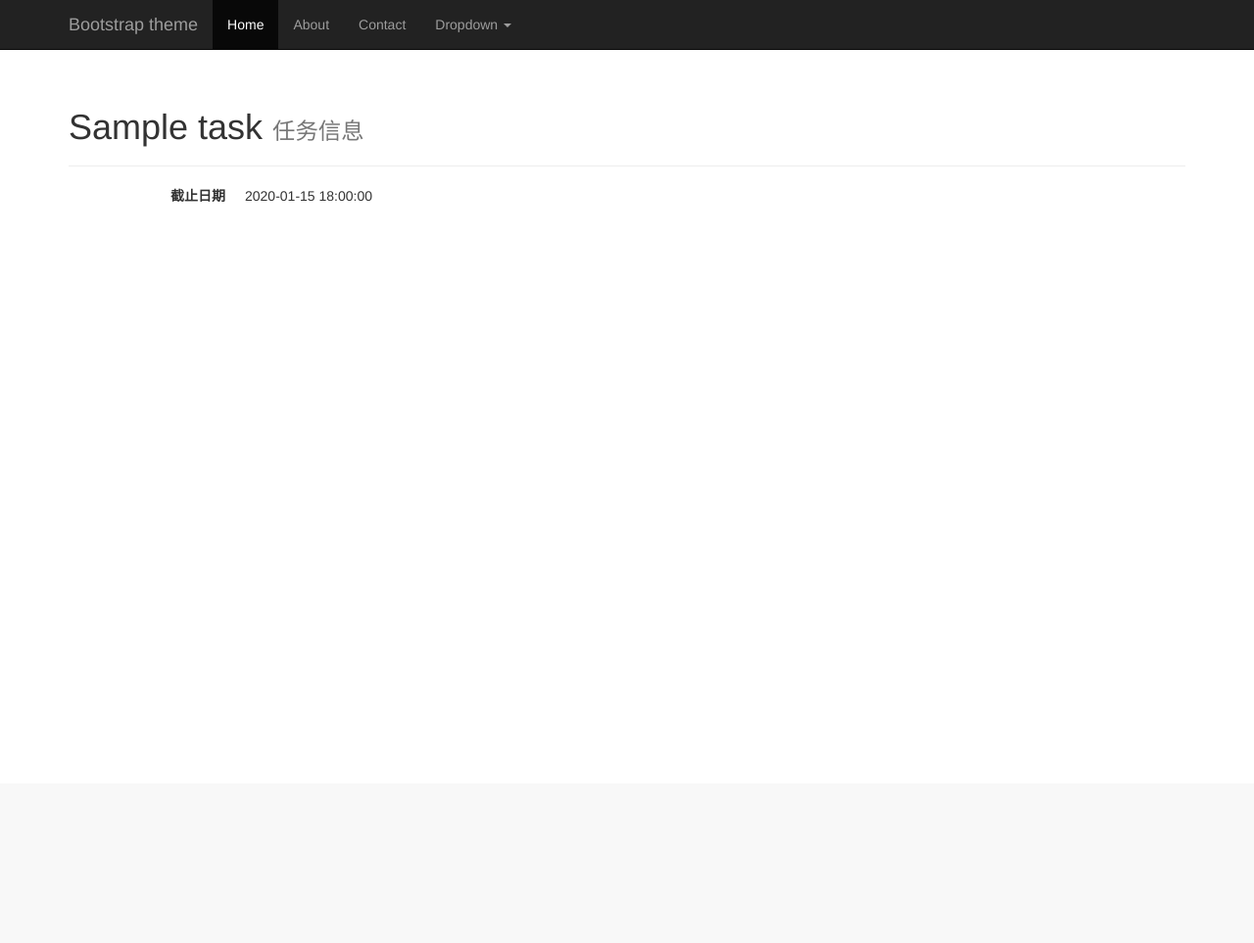
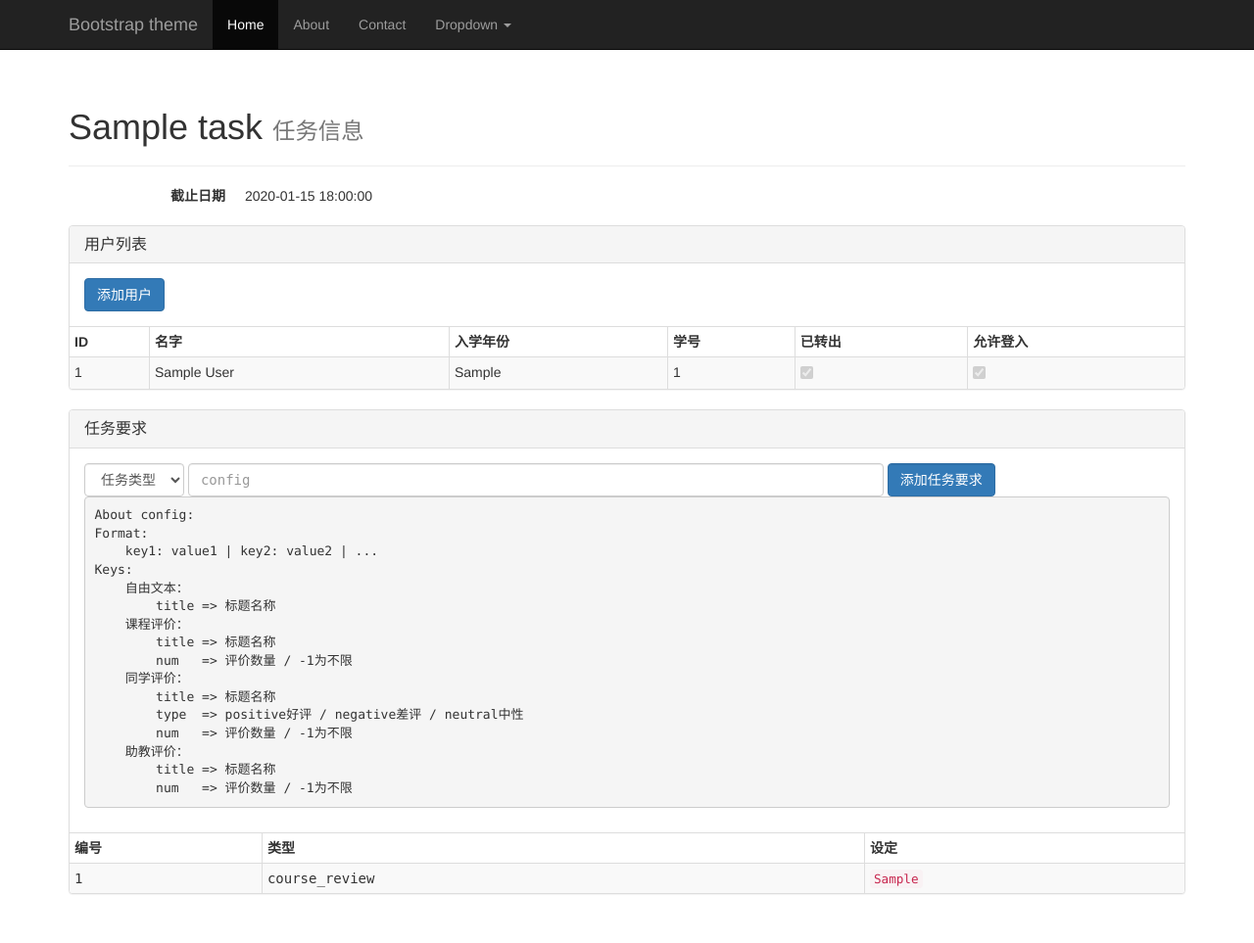
Before and after one commit to abcdabcd987/acm-semester-report, a Flask app: page /task/1/info in a window 1280 px wide. Shown: the whole page at 98% size. Before the commit the page ends 206 px from the top, so only its background shows below. Run offline with Flask 2, Linux system fonts and the light colour scheme; the visitor is signed in with stand-in values (Sample User, id 1); tables that the repository leaves empty hold one stand-in row (values such as "Sample post"); some libraries are stand-ins or nearby versions.

Commit message:
task add user / add requirement

```diff
--- a/acm_report/templates/task_info.html
+++ b/acm_report/templates/task_info.html
@@ -9,4 +9,92 @@
   <dd>{{task.deadline | format_from_utc}}</dd>
 </dl>
 
+<div class="panel panel-default">
+  <div class="panel-heading"><h2 class="panel-title">用户列表</h2></div>
+  <div class="panel-body">
+    <a class="btn btn-primary" href="{{ url_for('get_user_list') }}">
+      <i class="icon-filter icon-white"></i> 添加用户
+    </a>
+  </div>
+  <table class="table table-striped table-bordered table-condensed table-helper table-hover">
+    <thead>
+      <tr>
+        <th>ID</th>
+        <th>名字</th>
+        <th>入学年份</th>
+        <th>学号</th>
+        <th>已转出</th>
+        <th>允许登入</th>
+      </tr>
+    </thead>
+    <tbody>
+    {% for u in users %}
+      <tr data-value="{{u.id}}">
+        <td>{{u.id}}</td>
+        <td>{{u.name}}</td>
+        <td>{{u.category}}</td>
+        <td>{{u.stuid}}</td>
+        <td><input type="checkbox" {% if u.dropped %}checked{% endif %} disabled></td>
+        <td><input type="checkbox" {% if u.allow_login %}checked{% endif %} disabled></td>
+      </tr>
+    {% endfor %}
+    </tbody>
+  </table>
+</div>
+
+<div class="panel panel-default">
+  <div class="panel-heading"><h2 class="panel-title">任务要求</h2></div>
+  <div class="panel-body">
+    <form class="form-inline" method="post" action="{{ url_for('post_task_add_requirement') }}">
+      <fieldset>
+        <input type="hidden" name="id" value="{{task.id}}">
+        <select name="type" class="input-md form-control">
+          <option value="None" selected>任务类型</option>
+          <option value="freetext">自由文本</option>
+          <option value="course_review">课程评价</option>
+          <option value="peer_review">同学评价</option>
+          <option value="ta_review">助教评价</option>
+        </select>
+        <input type="text" name="config" size="80" class="input-md form-control monospace" placeholder="config">
+        <button type="submit" class="form-control btn-md btn-primary">
+          <i class="icon-filter icon-white"></i> 添加任务要求
+        </button>
+      </fieldset>
+    </form>
+    <pre>About config:
+Format:
+    key1: value1 | key2: value2 | ...
+Keys:
+    自由文本：
+        title => 标题名称
+    课程评价：
+        title => 标题名称
+        num   => 评价数量 / -1为不限
+    同学评价：
+        title => 标题名称
+        type  => positive好评 / negative差评 / neutral中性
+        num   => 评价数量 / -1为不限
+    助教评价：
+        title => 标题名称
+        num   => 评价数量 / -1为不限</pre>
+  </div>
+  <table class="table table-striped table-bordered table-condensed table-helper table-hover">
+    <thead>
+      <tr>
+        <th>编号</th>
+        <th>类型</th>
+        <th>设定</th>
+      </tr>
+    </thead>
+    <tbody>
+    {% for r in requirements %}
+      <tr class="monospace" data-value="{{r.id}}">
+        <td>{{r.order}}</td>
+        <td>{{r.type.name}}</td>
+        <td><code>{{r.config}}</code></td>
+      </tr>
+    {% endfor %}
+    </tbody>
+  </table>
+</div>
 {% endblock %}
--- a/acm_report/views.py
+++ b/acm_report/views.py
@@ -1,6 +1,5 @@
 # -*- coding: utf-8 -*-
 from __future__ import unicode_literals
-import pytz
 import uuid
 import functools
 import pypinyin
@@ -194,7 +193,8 @@ def get_user_list():
 
     users = query.order_by(User.id.desc()).all()
     categories = db_session.query(User.category).distinct().all()
-    return render_template('user_list.html', users=users, categories=categories)
+    tasks = db_session.query(Task).filter(Task.deadline > datetime.utcnow()).all()
+    return render_template('user_list.html', users=users, categories=categories, tasks=tasks)
 
 
 @app.route('/manage/batch-add-users')
@@ -272,7 +272,7 @@ def post_task_new():
         session['get_task_new_title'] = title
         session['get_task_new_deadline'] = request.form.get('deadline', '').strip()
         return redirect(url_for('get_task_new'))
-    task = Task(title=title, deadline=deadline)
+    task = Task(title=title, deadline=deadline, published=False)
     db_session.add(task)
     db_session.commit()
     return redirect(url_for('get_task_info', id=task.id))
@@ -292,4 +292,105 @@ def get_task_info(id):
     if not task:
         flash('找不到该任务', 'warning')
         return redirect(url_for('get_task_list'))
-    return render_template('task_info.html', task=task)
+    return render_template('task_info.html',
+                           task=task,
+                           users=task.users,
+                           requirements=task.requirements)
+
+
+@app.route('/task/add_users', methods=['POST'])
+@login_required
+def post_task_add_users():
+    selected = request.form.get('selected', '').split('|')
+    id = request.form.get('taskid', None)
+    try:
+        id = int(id)
+    except:
+        pass
+    task = db_session.query(Task).filter(Task.id == id).first()
+    err = None
+    if not selected:
+        err = '没有选中的用户'
+    if not task:
+        err = '找不到该任务'
+    if not err and task.deadline < datetime.utcnow():
+        err = '该任务已过截止日期'
+    if err:
+        flash(err, 'warning')
+        return redirect(url_for('get_user_list'))
+
+    for u in task.users:
+        uid = str(u.id)
+        if uid in selected:
+            selected.remove(uid)
+
+    users = db_session.query(User).filter(User.id.in_(selected)).all()
+    if len(users) != len(selected):
+        flash('某个用户不存在于数据库中', 'warning')
+        return redirect(url_for('get_user_list'))
+    task.users.extend(users)
+    db_session.commit()
+
+    flash('添加用户成功', 'success')
+    return redirect(url_for('get_task_info', id=task.id))
+
+
+def check_task_requirement_config(config, type):
+    allowed_keys = {
+        TaskRequirementType.freetext: {'title'},
+        TaskRequirementType.ta_review: {'title', 'num'},
+        TaskRequirementType.course_review: {'title', 'num'},
+        TaskRequirementType.peer_review: {'title', 'num', 'type'},
+    }
+    for c in config.split('|'):
+        splited = c.split(':')
+        if len(splited) != 2:
+            return False
+        k, v = splited[0].strip(), splited[1].strip()
+        if k not in allowed_keys[type]:
+            return False
+        if k == 'num':
+            try:
+                v = int(v)
+            except:
+                return False
+        elif k == 'type':
+            if v not in PeerReviewType.__members__:
+                return False
+    return True
+
+
+@app.route('/task/task_add_requirement', methods=['POST'])
+@login_required
+def post_task_add_requirement():
+    id = request.form.get('id', None)
+    type = request.form.get('type', '')
+    config = request.form.get('config', '')
+    try:
+        id = int(id)
+    except:
+        pass
+    task = db_session.query(Task).filter(Task.id == id).first()
+    err = None
+    if not task:
+        err = '找不到该任务'
+    if not err and task.deadline < datetime.utcnow():
+        err = '该任务已过截止日期'
+    if type not in TaskRequirementType.__members__:
+        err = '没有类型为 %s 的任务' % type
+    else:
+        type = TaskRequirementType[type]
+    if not err and not check_task_requirement_config(config, type):
+        err = 'config 格式不正确'
+    if err:
+        flash(err, 'warning')
+        return redirect(url_for('get_task_info', id=id))
+
+    r = TaskRequirement(type=type,
+                        task_id=task.id,
+                        order=len(task.requirements) + 1,
+                        config=config)
+    task.requirements.append(r)
+    db_session.commit()
+    flash('成功添加任务', 'success')
+    return redirect(url_for('get_task_info', id=id))
```
Also changed, not shown: acm_report/models.py (+20 -17 lines), acm_report/static/table_helper.js (+10 -1 lines), acm_report/templates/user_list.html (+17 -4 lines), README.md.
